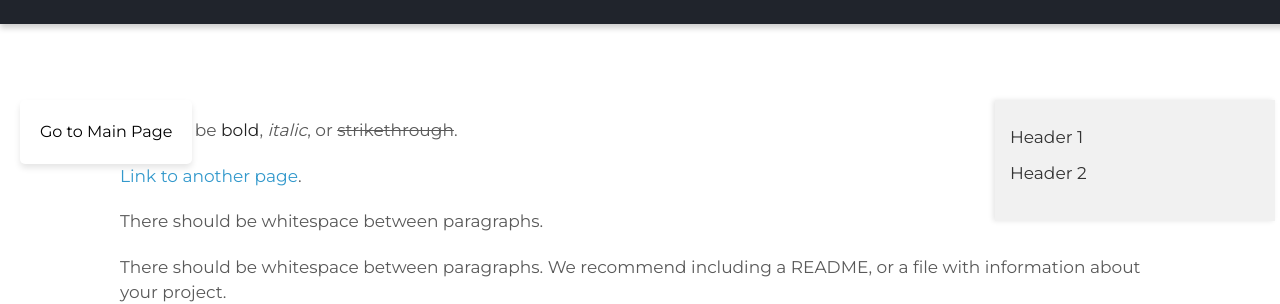
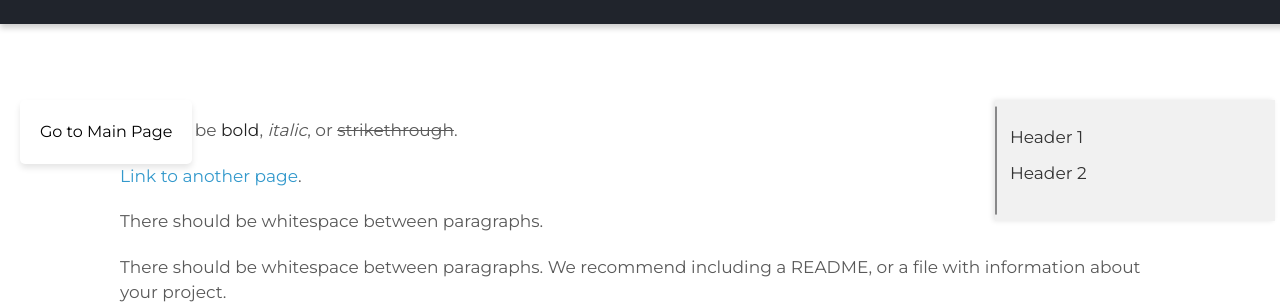
Before and after one commit to FredPili/ADAWebsite, a Jekyll site: the page built from example.md, in a window 1280 px wide. Shown: the top 304 px of the page. Built offline with Jekyll 4.4.1, drawn with Linux system fonts in a browser that asks for light colours.

Commit message:
updated css

```diff
--- a/assets/css/styles.css
+++ b/assets/css/styles.css
@@ -248,12 +248,13 @@ footer {
 
 .toc-bar {
   position: absolute;  /* Make it absolute to ensure it stays fixed in the sidebar */
-  top: 0;
-  left: 0; /* Align it to the left */
+  top: 50%; /* Move the bar to the vertical middle of the sidebar */
+  left: 0; /* Align the bar to the left */
   width: 2px; /* Width of the line */
-  background-color: #89898a; /* Blue color */
+  background-color: #89898a; /* Color of the bar */
+  height: 90%; /* Set the height to 90% of the sidebar */
   margin-right: 15px; /* Space between the bar and the TOC */
-  height: 100%-20px; /* Ensure it spans the full height of the sidebar */
+  transform: translateY(-50%); /* Move the bar upwards by 50% of its height, effectively centering it */
 }
 
 /* Sidebar TOC */
```
